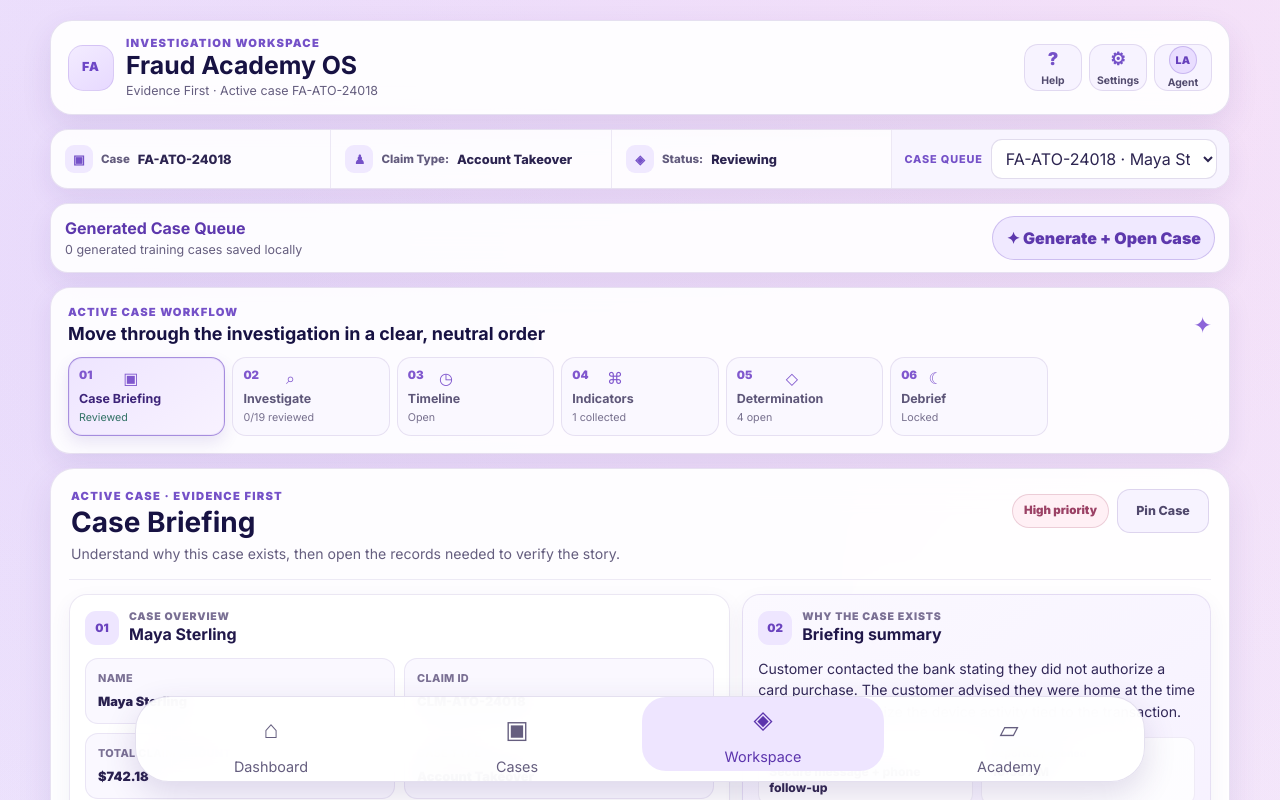
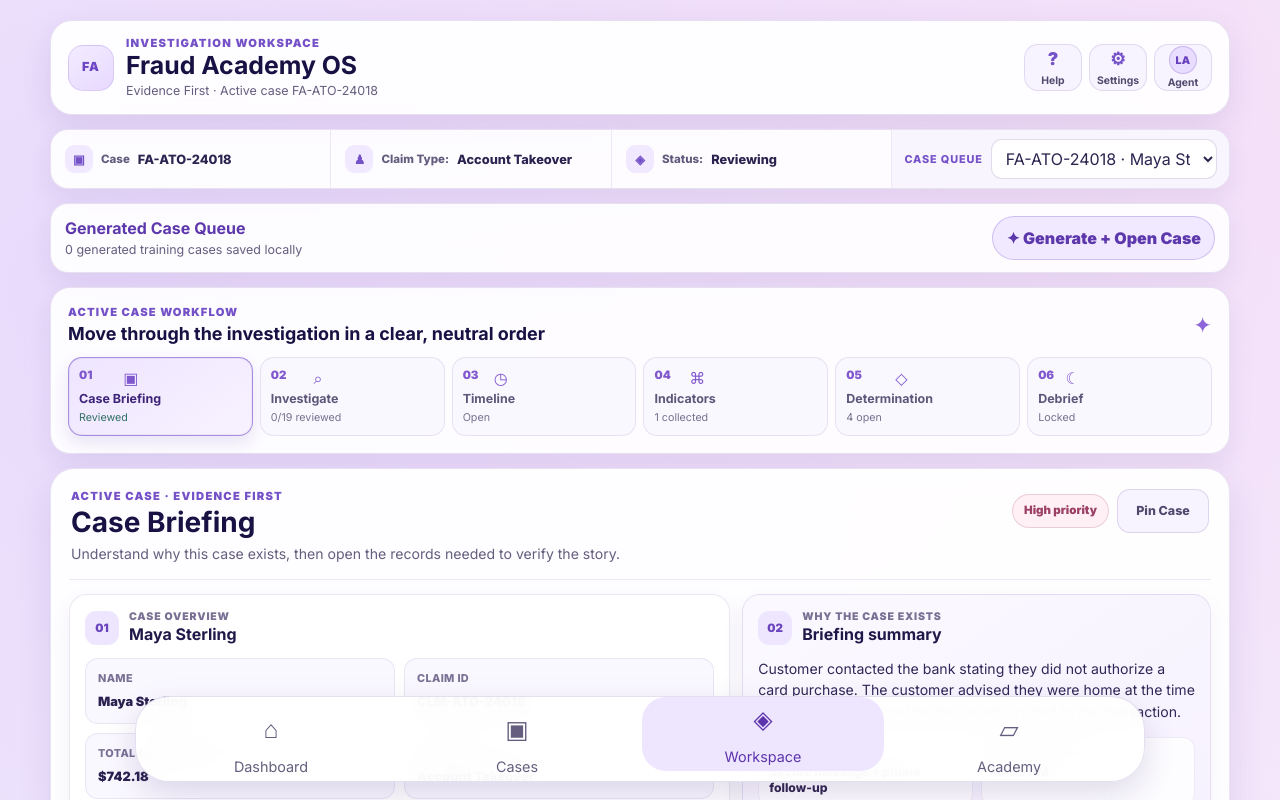
Before and after one commit to iamre2024-debug/fraud-Academy-v1, a React (Vite) app: page / in a window 1280 px wide. Shown: the top 800 px of the page. Built offline with nearby package versions, Linux system fonts and the light colour scheme.

Commit message:
Remove Case Report workflow

```diff
--- a/src/displayPhaseTwo.css
+++ b/src/displayPhaseTwo.css
@@ -39,7 +39,7 @@
 
 .active-case-workflow-list {
   display: grid;
-  grid-template-columns: repeat(7, minmax(0, 1fr));
+  grid-template-columns: repeat(6, minmax(0, 1fr));
   gap: 8px;
   margin: 0;
   padding: 0;
```
